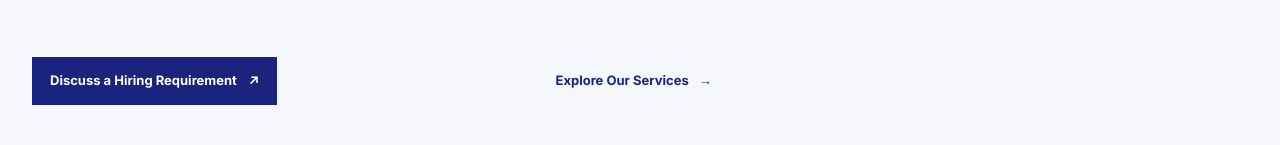
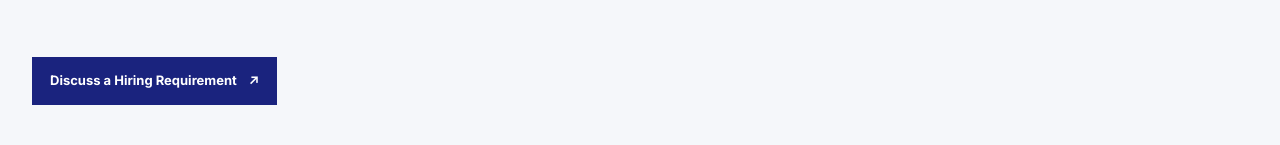
Before and after one commit to Hansrajsurti/deyuktilabs, a Next.js app: page / in a window 1280 px wide. Shown: the part 655-800 px from the top of the page. Built offline with nearby package versions, Linux system fonts and the light colour scheme; no server answers.

Commit message:
Remove Explore Our Services homepage CTA

```diff
--- a/src/app/page.js
+++ b/src/app/page.js
@@ -73,10 +73,6 @@ export default function HomePage() {
   <Link className="button button-primary" href="/contact">
     Discuss a Hiring Requirement
     <span aria-hidden="true">↗</span>
-  </Link>
-  <Link className="text-link" href="/services">
-    Explore Our Services
-    <span aria-hidden="true">→</span>
   </Link>
 </div>
         <div className="hero-pathways" aria-label="Explore our core services">
```
